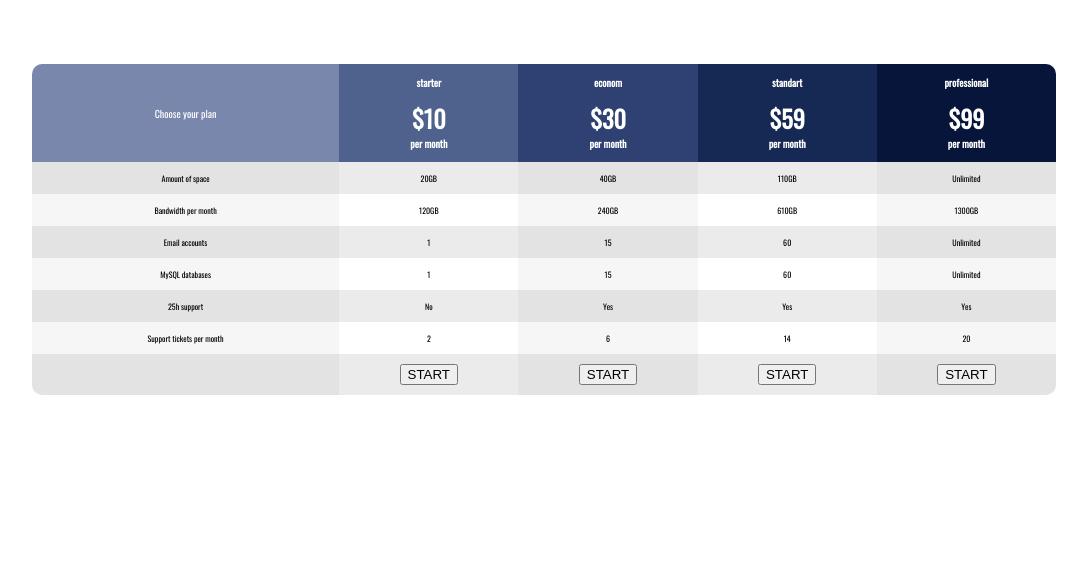
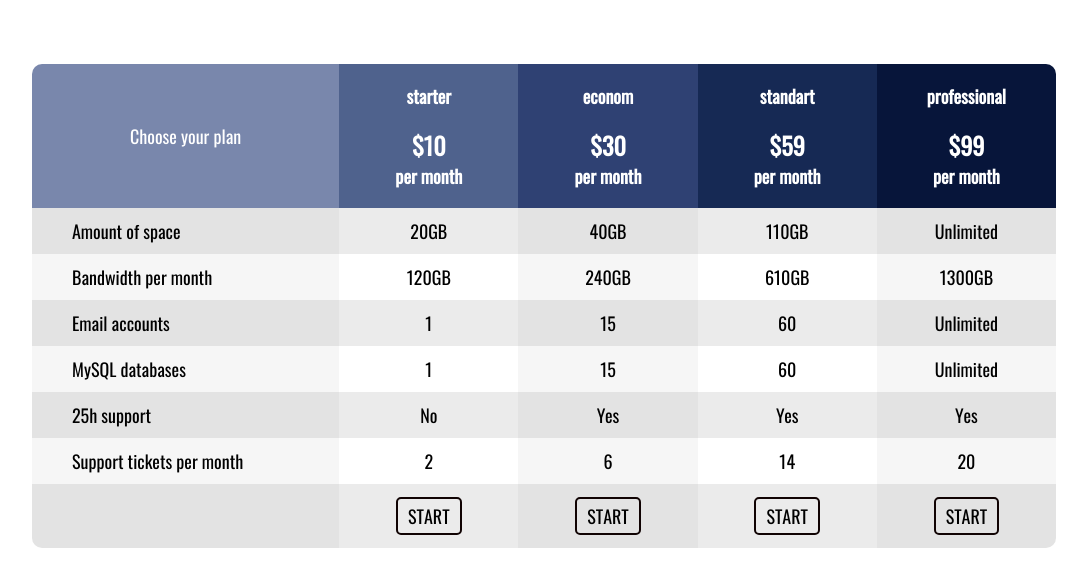
Before and after one commit to EvgeniySelivanov/HomeWork_FRESH, a plain HTML site: page index.html in a window 1280 px wide. Shown: the whole page, without its empty margins (96-1183 px from the left). Drawn offline with Linux system fonts and the light colour scheme.

Commit message:
Add files via upload

```diff
--- a/index.html
+++ b/index.html
@@ -64,10 +64,10 @@
             </tr>
             <tr>
                 <td></td>
-                <td><a href="#"><button>START</button></a></td>
-                <td><a href="#"><button>START</button></a></td>
-                <td><a href="#"><button>START</button></a></td>
-                <td><a href="#"><button>START</button></a></td>
+                <td><a href="#">START</a></td>
+                <td><a href="#">START</a></td>
+                <td><a href="#">START</a></td>
+                <td><a href="#">START</a></td>
             </tr>
         </tbody>
 
--- a/style.css
+++ b/style.css
@@ -12,10 +12,11 @@
     font-family: Oswald;
     margin: 5% auto;
     width:80%;
+    font-size: 18px;
     }
     table thead tr{
     text-align: center;
-    font-size: 10px;
+
     color: rgb(255, 255, 255);
     }
    thead tr>td:nth-child(1){
@@ -36,8 +37,13 @@
     border-top-right-radius: 10px;
     background-color:#07153a;
    }
+   tbody tr:nth-child(1)>td:nth-child(1),tr:nth-child(2)>td:nth-child(1),tr:nth-child(3)>td:nth-child(1),tr:nth-child(4)>td:nth-child(1),tr:nth-child(5)>td:nth-child(1),tr:nth-child(6)>td:nth-child(1)
+  {
+    text-align: left;
+    padding-left:40px;
+  }
     tbody{
-    font-size: 8px;
+    font-size: 18px;
     text-align: center;
     }
     tbody tr:nth-child(odd) td:nth-child(odd){
@@ -71,3 +77,20 @@
     thead tr td p{
         font-weight: 600;
     }
+    tbody tr:nth-child(7){
+        height:8vh;
+    }
+    a{
+        text-decoration: none;
+        color: inherit;
+        border: 2px  solid rgb(16, 3, 3) ;
+        border-radius: 5px;
+        padding: 4px 10px;
+        margin: 50px 0;
+
+    }
+    a:hover{
+        background-color: aquamarine;
+        color: #2f4173;
+
+    }
```
